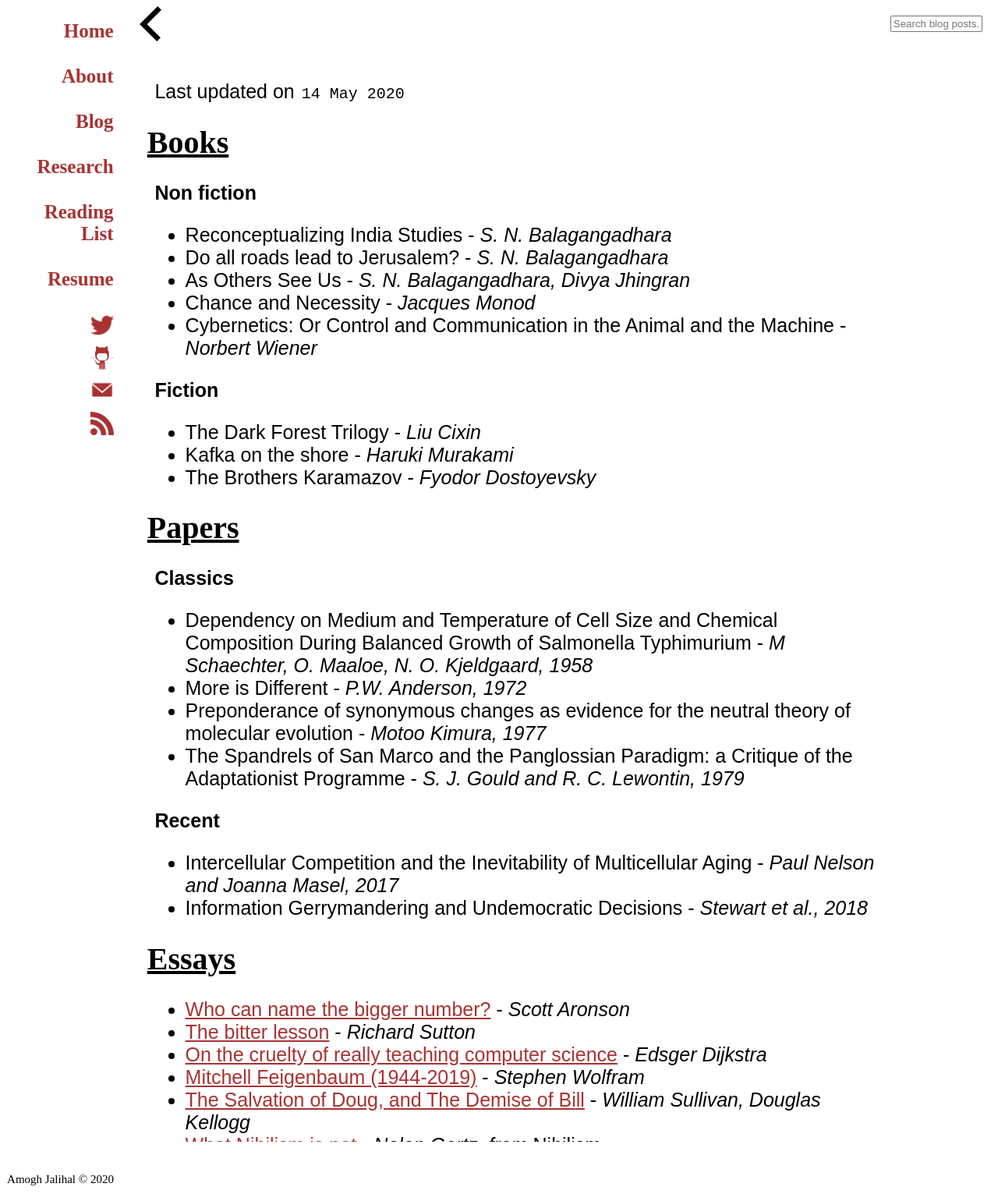
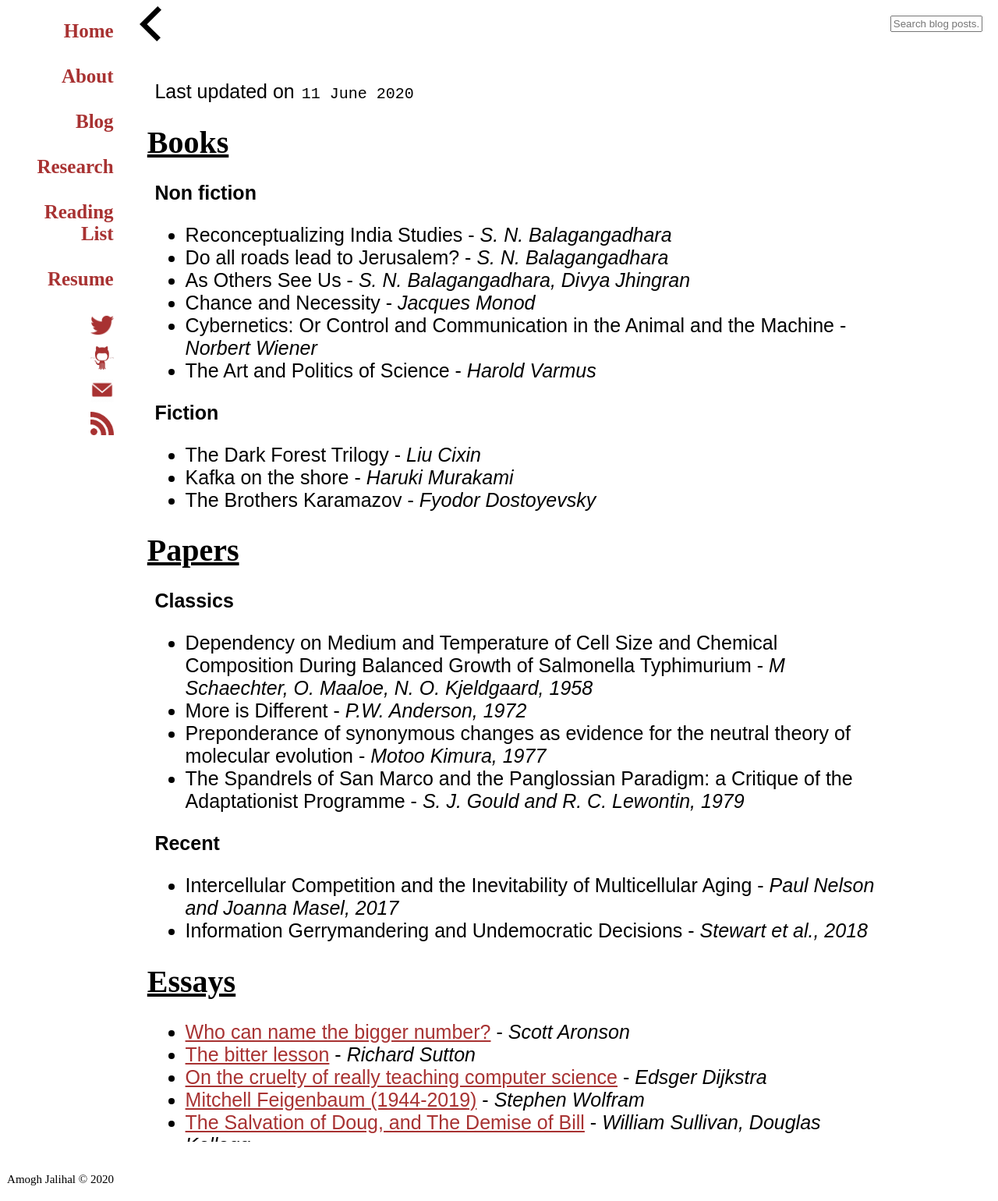
Before and after one commit to amoghpj/amoghpj.github.io, a Jekyll site: the page built from readinglist.md, in a window 1280 px wide. Shown: the whole page at 78% size. Built offline with Jekyll 4.4.1, drawn with Linux system fonts in a browser that asks for light colours; comment, search, counter and statistics services are not loaded.

Commit message:
Update readinglist

```diff
--- a/readinglist.md
+++ b/readinglist.md
@@ -2,7 +2,7 @@
 layout: default
 title: Reading list
 ---
-Last updated on `14 May 2020`
+Last updated on `11 June 2020`
 
 # Books
 
@@ -13,6 +13,7 @@
 - As Others See Us - *S. N. Balagangadhara, Divya Jhingran*
 - Chance and Necessity - *Jacques Monod*
 - Cybernetics: Or Control and Communication in the Animal and the Machine - *Norbert Wiener*
+- The Art and Politics of Science - *Harold Varmus*
 
 **Fiction**
 
```
